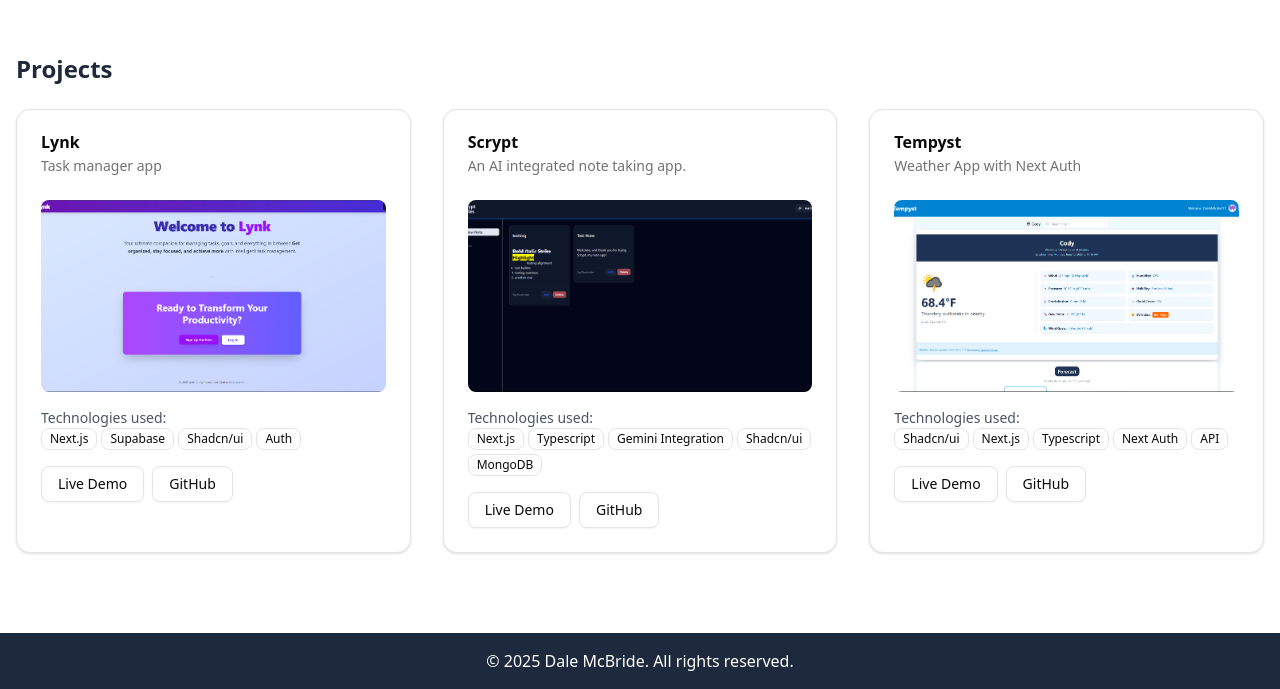
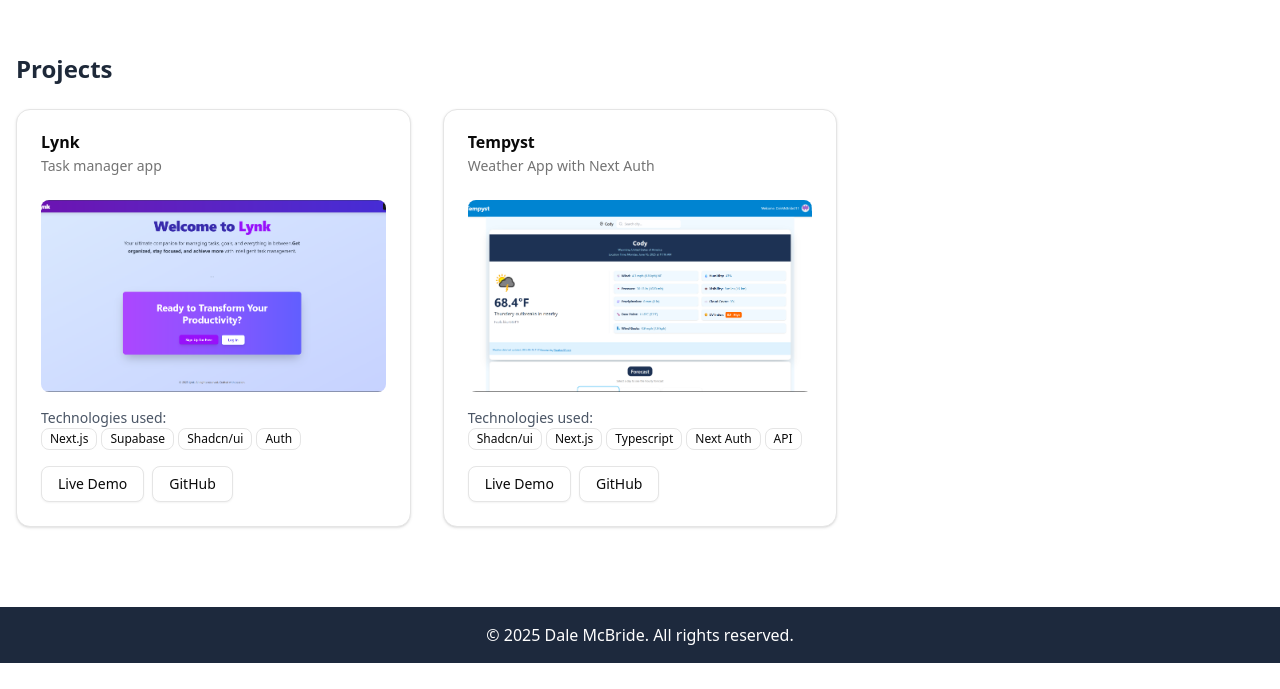
Before and after one commit to DaleMcBride211/portfolio, a Next.js app: page / in a window 1280 px wide. Shown: the part 1609-2298 px from the top of the page. After the commit the page ends 2272 px from the top, so only its background shows below. Built offline with nearby package versions, Linux system fonts and the light colour scheme.

Commit message:
Update page.js

```diff
--- a/src/app/page.js
+++ b/src/app/page.js
@@ -222,7 +222,7 @@ export default function Home() {
                 </div>
               </CardContent>
             </Card>
-            <Card>
+            {/* <Card>
               <CardHeader>
                 <CardTitle>Scrypt</CardTitle>
                 <CardDescription>An AI integrated note taking app.</CardDescription>
@@ -248,7 +248,7 @@ export default function Home() {
                   </Button>
                 </div>
               </CardContent>
-            </Card>
+            </Card> */}
             <Card>
               <CardHeader>
                 <CardTitle>Tempyst</CardTitle>
```
